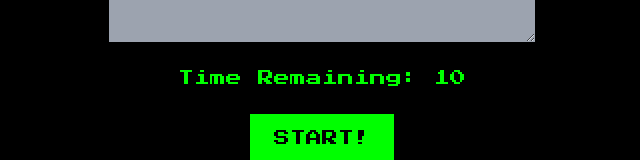
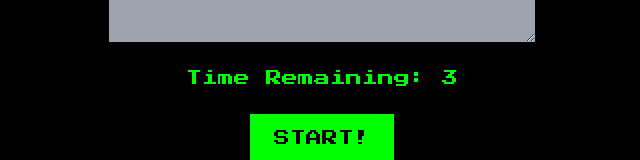
Before and after one commit to manavm1990/hooks-demos, a React (Create React App) app: page / in a window 1280 px wide. Shown: the part 358-518 px from the top of the page, without its empty margins (318-958 px from the left). Built offline with nearby package versions, Linux system fonts and the light colour scheme.

Commit message:
:construction: 'useState' for 'timeRemaining'

```diff
--- a/src/App.tsx
+++ b/src/App.tsx
@@ -4,6 +4,7 @@ import { calcNumOfWords } from "./lib";
 
 const App: React.FC = () => {
   const [textareaTxt, setTextareaTxt] = useState<string>("");
+  const [timeRemaining, setTimeRemaining] = useState<number>(3);
 
   return (
     <>
@@ -24,7 +25,7 @@ const App: React.FC = () => {
         />
         <div className="flex flex-col items-center text-computer-green">
           <p className="my-6">
-            Time Remaining: <span>10</span>
+            Time Remaining: <span>{timeRemaining}</span>
           </p>
           <button
             className="bg-computer-green px-6 py-3 text-black uppercase"
```
